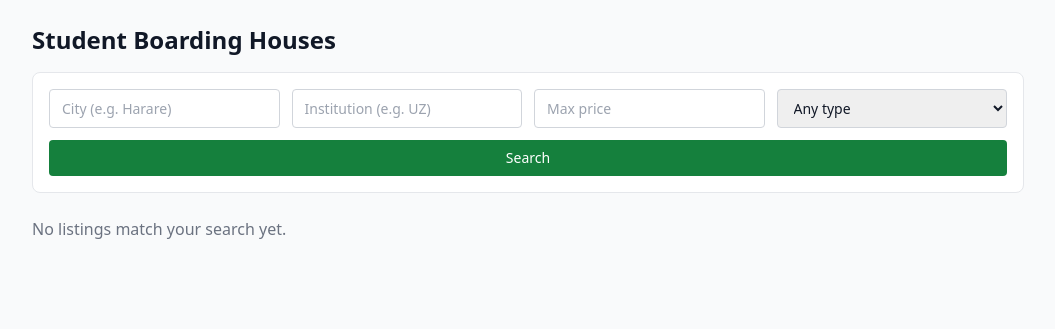
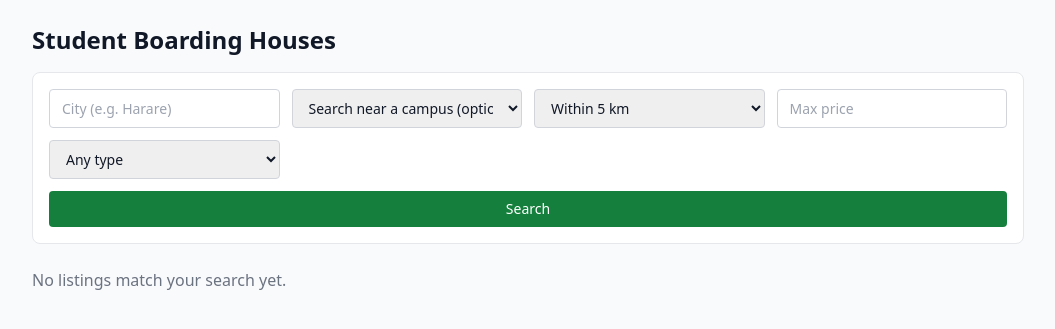
Before and after one commit to flexdimes/accomfinder-zw, a Django app: page /student/ in a window 1280 px wide. Shown: the part 52-381 px from the top of the page, without its empty margins (112-1167 px from the left). Run offline with Django 5.2, Linux system fonts and the light colour scheme; data that the repository does not hold is empty; some libraries are stand-ins or nearby versions.

Commit message:
Update listing_list.html

```diff
--- a/listings/templates/listings/listing_list.html
+++ b/listings/templates/listings/listing_list.html
@@ -4,6 +4,15 @@
 <h1 class="text-2xl font-bold mb-4">
     {% if category == "student" %}Student Boarding Houses{% else %}General Accommodation{% endif %}
 </h1>
+
+{% if near_institution %}
+<p class="text-sm text-gray-600 mb-4">
+    Showing listings within {{ radius_km|floatformat:0 }} km of <strong>{{ near_institution.name }}</strong>, closest first.
+    {% if listings_without_location_count > 0 %}
+    <span class="text-gray-400">({{ listings_without_location_count }} listing{{ listings_without_location_count|pluralize }} without a map location {{ listings_without_location_count|pluralize:"isn't,aren't" }} shown here.)</span>
+    {% endif %}
+</p>
+{% endif %}
 
 <!-- Filter bar -->
 <form method="get" class="bg-white border border-gray-200 rounded-lg p-4 mb-6 grid sm:grid-cols-4 gap-3">
@@ -12,9 +21,19 @@
            class="border border-gray-300 rounded px-3 py-2 text-sm">
 
     {% if category == "student" %}
-    <input type="text" name="institution" placeholder="Institution (e.g. UZ)"
-           value="{{ request.GET.institution|default:'' }}"
-           class="border border-gray-300 rounded px-3 py-2 text-sm">
+    <select name="near" class="border border-gray-300 rounded px-3 py-2 text-sm">
+        <option value="">Search near a campus (optional)</option>
+        {% for inst in institutions %}
+        <option value="{{ inst.name }}" {% if request.GET.near == inst.name %}selected{% endif %}>{{ inst.name }}</option>
+        {% endfor %}
+    </select>
+
+    <select name="radius" class="border border-gray-300 rounded px-3 py-2 text-sm">
+        <option value="2" {% if request.GET.radius == "2" %}selected{% endif %}>Within 2 km</option>
+        <option value="5" {% if request.GET.radius == "5" or not request.GET.radius %}selected{% endif %}>Within 5 km</option>
+        <option value="10" {% if request.GET.radius == "10" %}selected{% endif %}>Within 10 km</option>
+        <option value="20" {% if request.GET.radius == "20" %}selected{% endif %}>Within 20 km</option>
+    </select>
     {% endif %}
 
     <input type="number" name="max_price" placeholder="Max price"
@@ -51,6 +70,9 @@
             {% endif %}
         </div>
         <p class="text-sm text-gray-500">{{ listing.city }}{% if listing.suburb %}, {{ listing.suburb }}{% endif %}</p>
+        {% if near_institution %}
+        <p class="text-xs text-blue-700 font-medium mt-0.5">{{ listing.distance_km }} km from {{ near_institution.name }}</p>
+        {% endif %}
         {% if listing.spots_left is not None %}
         <p class="text-xs mt-1 {% if listing.is_full %}text-red-600{% else %}text-green-700{% endif %} font-medium">
             {% if listing.is_full %}Room full{% else %}{{ listing.spots_left }} spot{{ listing.spots_left|pluralize }} left of {{ listing.room_capacity }}{% endif %}
```
